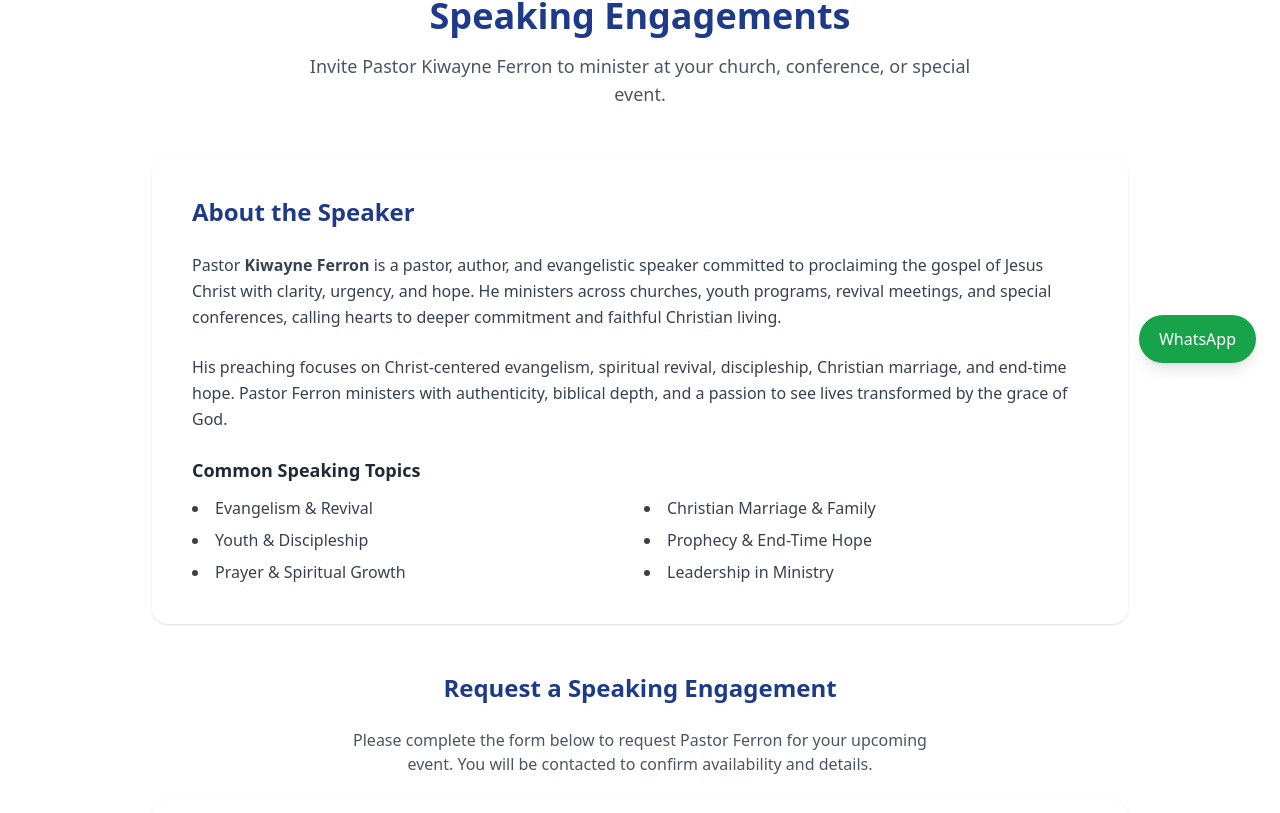
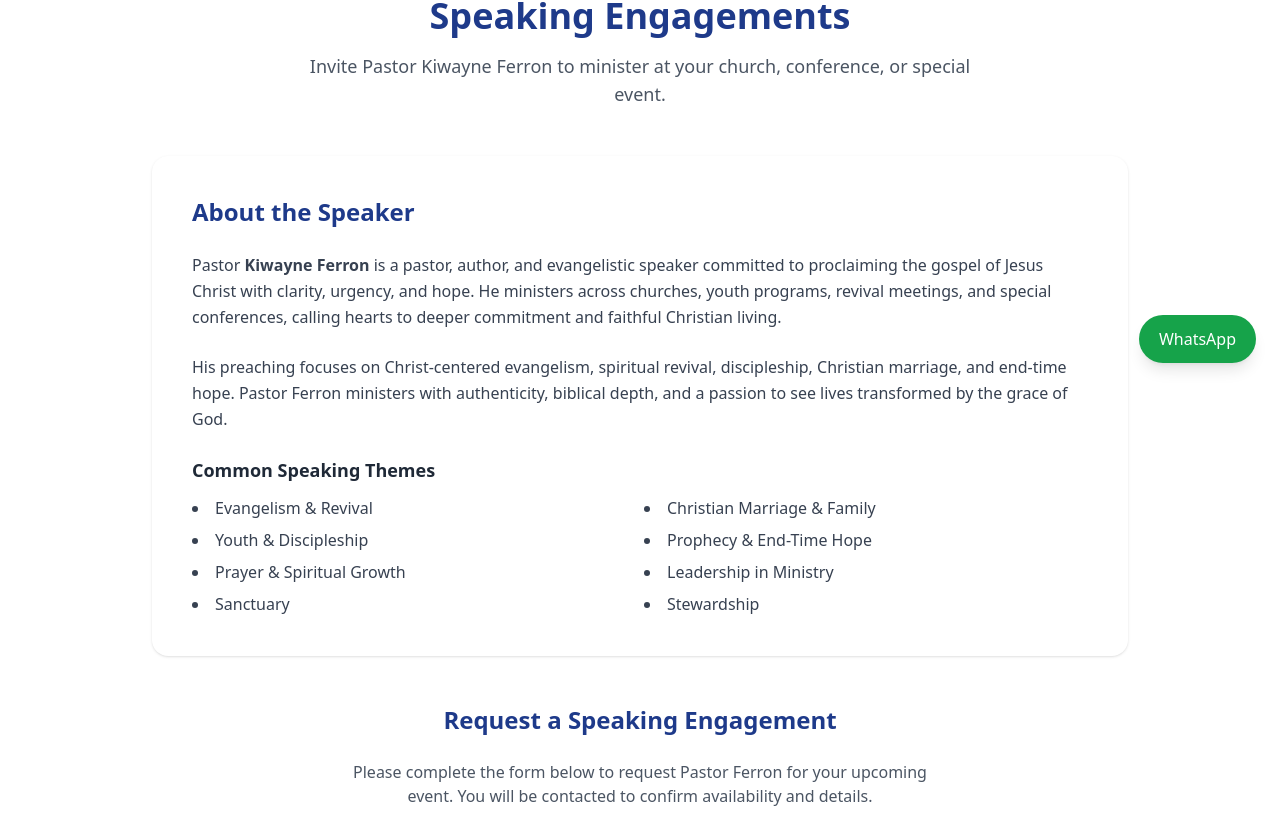
Before and after one commit to klfministries/klf-ministries-website, a Next.js app: page /en/speaking in a window 1280 px wide. Shown: the part 413-1226 px from the top of the page. Built offline with nearby package versions, Linux system fonts and the light colour scheme.

Commit message:
Update speaking topics to themes and add Sanctuary and Stewardship

```diff
--- a/app/[lang]/speaking/page.jsx
+++ b/app/[lang]/speaking/page.jsx
@@ -34,10 +34,10 @@ export default function Speaking() {
             biblical depth, and a passion to see lives transformed by the grace of God.
           </p>
 
-          {/* TOPICS */}
+          {/* THEMES */}
           <div>
             <h3 className="text-lg font-semibold text-gray-800 mb-3">
-              Common Speaking Topics
+              Common Speaking Themes
             </h3>
             <ul className="grid sm:grid-cols-2 gap-2 text-gray-700 list-disc list-inside">
               <li>Evangelism & Revival</li>
@@ -46,6 +46,8 @@ export default function Speaking() {
               <li>Prophecy & End-Time Hope</li>
               <li>Prayer & Spiritual Growth</li>
               <li>Leadership in Ministry</li>
+              <li>Sanctuary</li>
+              <li>Stewardship</li>
             </ul>
           </div>
         </div>
```
